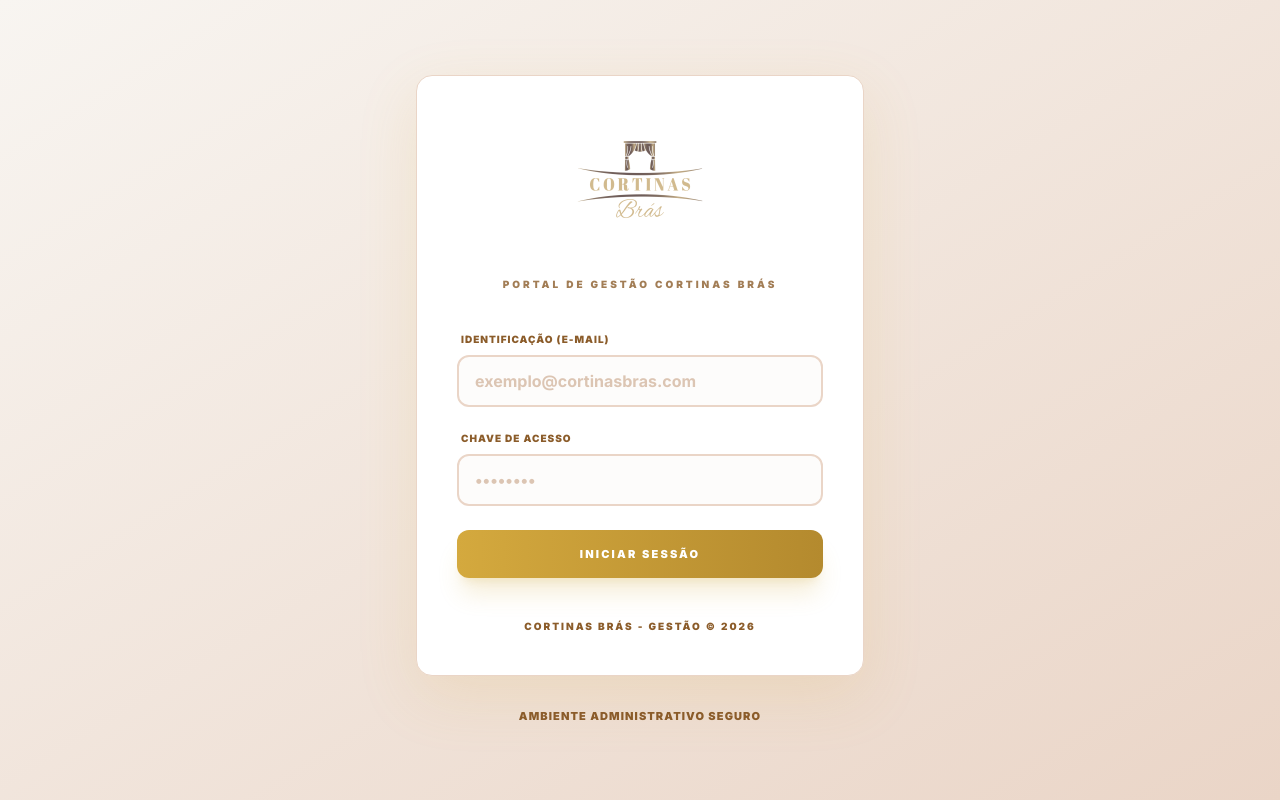
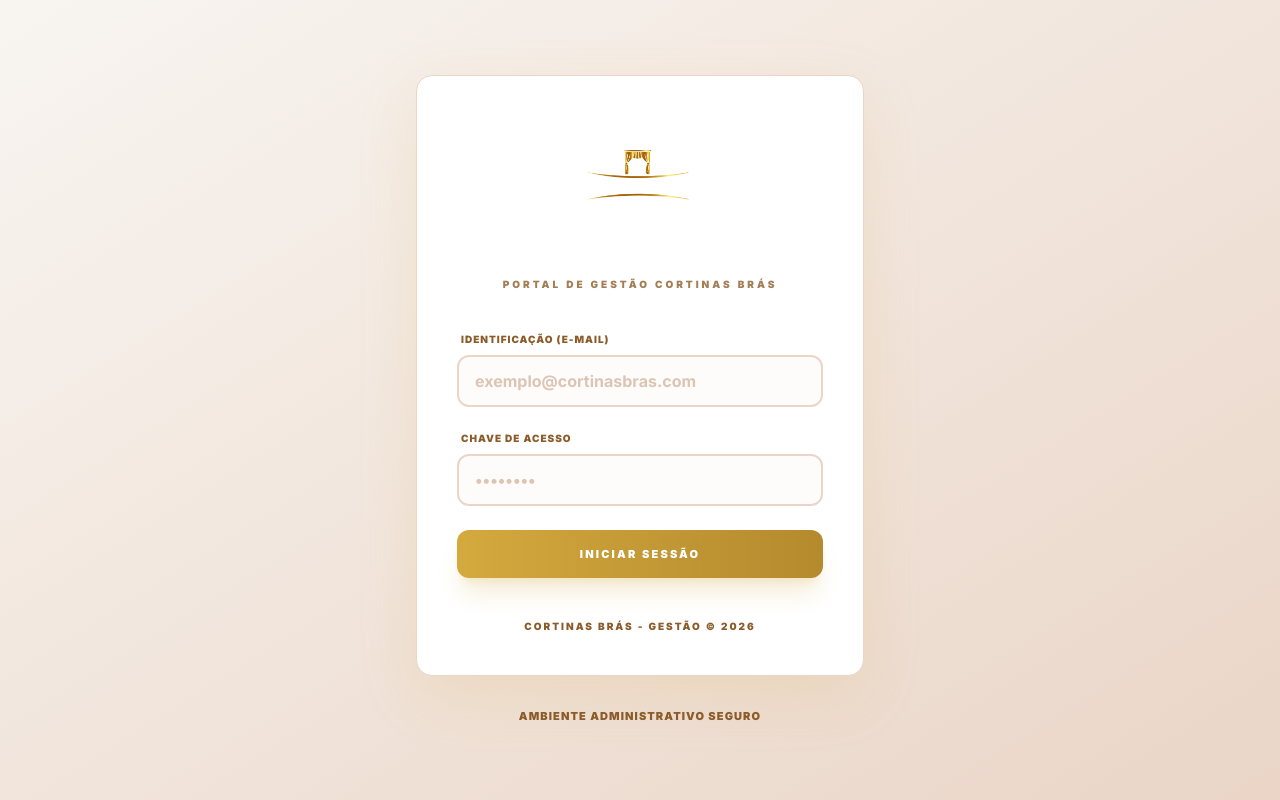
Before and after one commit to workriar/cortinasbras, a Next.js app: page /login in a window 1280 px wide. Built offline with nearby package versions, Linux system fonts and the light colour scheme; a web font is replaced by a local one.

Commit message:
Fix: Correct logo image paths from /logo.png to /static/logo.png in Navbar and Login

```diff
--- a/src/app/login/page.tsx
+++ b/src/app/login/page.tsx
@@ -44,7 +44,7 @@ export default function LoginPage() {
                         <div className="relative w-64 h-32 hover:scale-105 transition-transform duration-300">
                             <a href="/" aria-label="Voltar para o site">
                                 <img
-                                    src="/logo.png"
+                                    src="/static/logo.png"
                                     alt="Cortinas Brás - Sistema de Gestão"
                                     className="w-full h-full object-contain"
                                 />
--- a/src/components/Navbar.tsx
+++ b/src/components/Navbar.tsx
@@ -38,7 +38,7 @@ export default function Navbar() {
                         <Link href="/dashboard">
                             <div className="relative w-32 md:w-48 h-10 md:h-12 flex items-center">
                                 <Image
-                                    src="/logo.png"
+                                    src="/static/logo.png"
                                     alt="Cortinas Brás"
                                     width={192}
                                     height={48}
```
